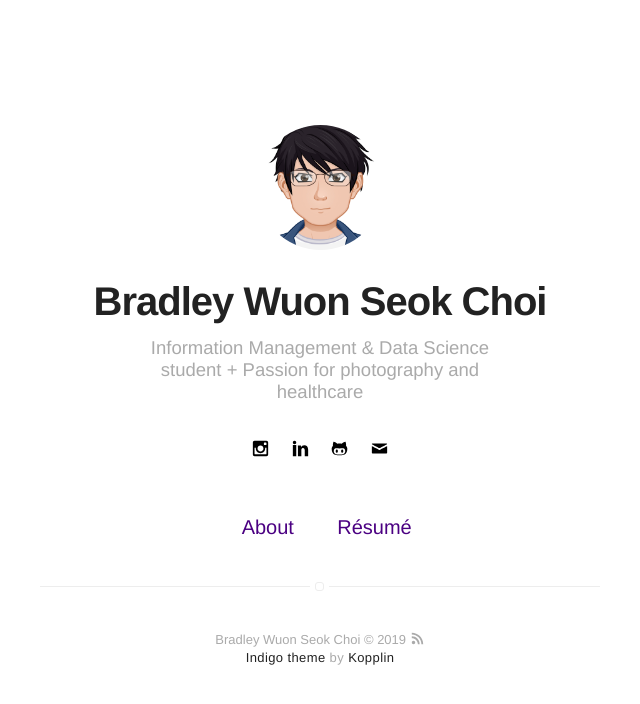
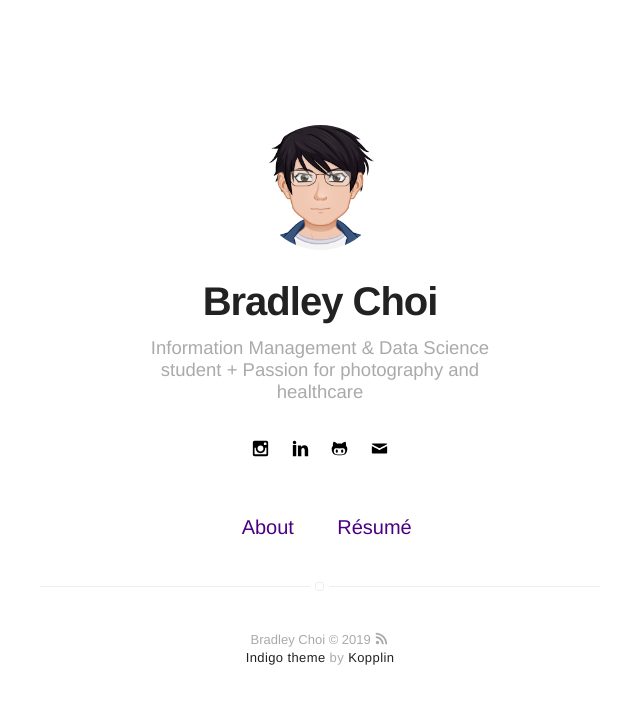
Before and after one commit to bradvision/bradvision.github.io, a Jekyll site: the page built from index.html, in a window 1280 px wide. Shown: the top 704 px of the page, without its empty margins (320-960 px from the left). Built offline with Jekyll 4.4.1, drawn with Linux system fonts in a browser that asks for light colours.

Commit message:
Update _config.yml

```diff
--- a/_config.yml
+++ b/_config.yml
@@ -1,5 +1,5 @@
 # main text of home
-name: Bradley Wuon Seok Choi
+name: Bradley Choi
 bio: Information Management & Data Science student + Passion for photography and healthcare
 
 # twitter summary info
```
